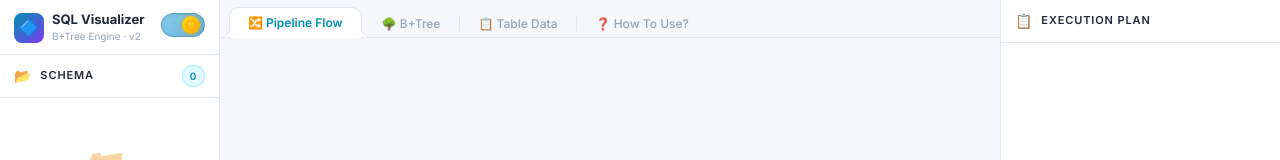
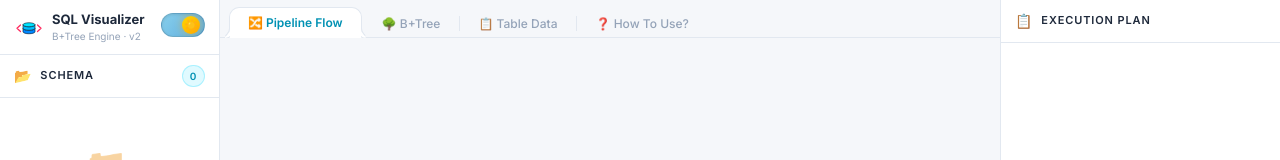
Before and after one commit to ashwin-athappan/sql-execution-visualizer, a Next.js app: page / in a window 1280 px wide. Shown: the top 160 px of the page. Built offline with nearby package versions, Linux system fonts and the light colour scheme.

Commit message:
feat(ui): update app logo and favicon

```diff
--- a/src/app/layout.tsx
+++ b/src/app/layout.tsx
@@ -5,6 +5,9 @@ import { ThemeProvider } from "@/context/ThemeContext";
 export const metadata: Metadata = {
   title: "SQL Execution Visualizer",
   description: "Interactive mini-database with animated B+Tree visualization. Write SQL and watch every step execute under the hood.",
+  icons: {
+    icon: "/logo.svg",
+  },
 };
 
 export default function RootLayout({ children }: Readonly<{ children: React.ReactNode }>) {
--- a/src/components/layout/sidebar/SidebarLogo.tsx
+++ b/src/components/layout/sidebar/SidebarLogo.tsx
@@ -5,13 +5,11 @@ export function SidebarLogo() {
     return (
         <div style={{ padding: '12px 14px 10px', borderBottom: '1px solid var(--border)', flexShrink: 0 }}>
             <div style={{ display: 'flex', alignItems: 'center', gap: 8 }}>
-                <div style={{
-                    width: 30, height: 30, borderRadius: 8, flexShrink: 0,
-                    background: 'linear-gradient(135deg, var(--accent-cyan), var(--accent-violet))',
-                    display: 'flex', alignItems: 'center', justifyContent: 'center', fontSize: 16,
-                }}>
-                    🔷
-                </div>
+                <img
+                    src="/logo.svg"
+                    alt="SQL Visualizer"
+                    style={{ width: 30, height: 30, borderRadius: 8, flexShrink: 0 }}
+                />
                 <div>
                     <div style={{ fontSize: 13, fontWeight: 700, color: 'var(--text-primary)', lineHeight: 1.2 }}>
                         SQL Visualizer
```
